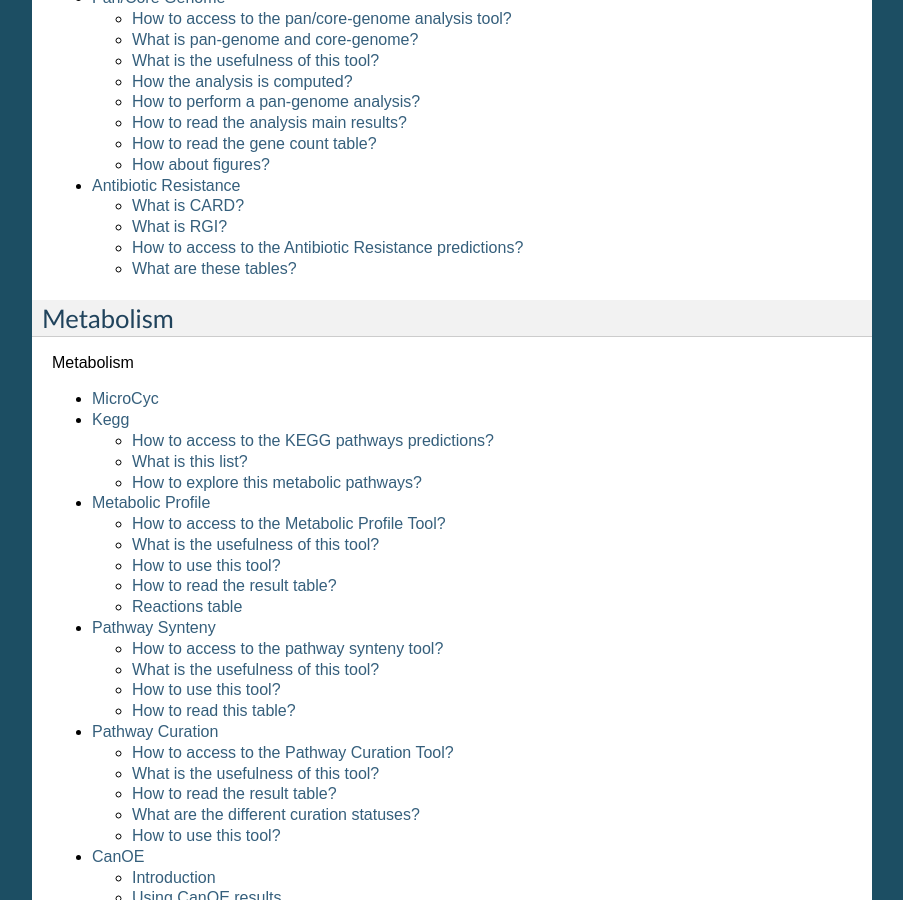
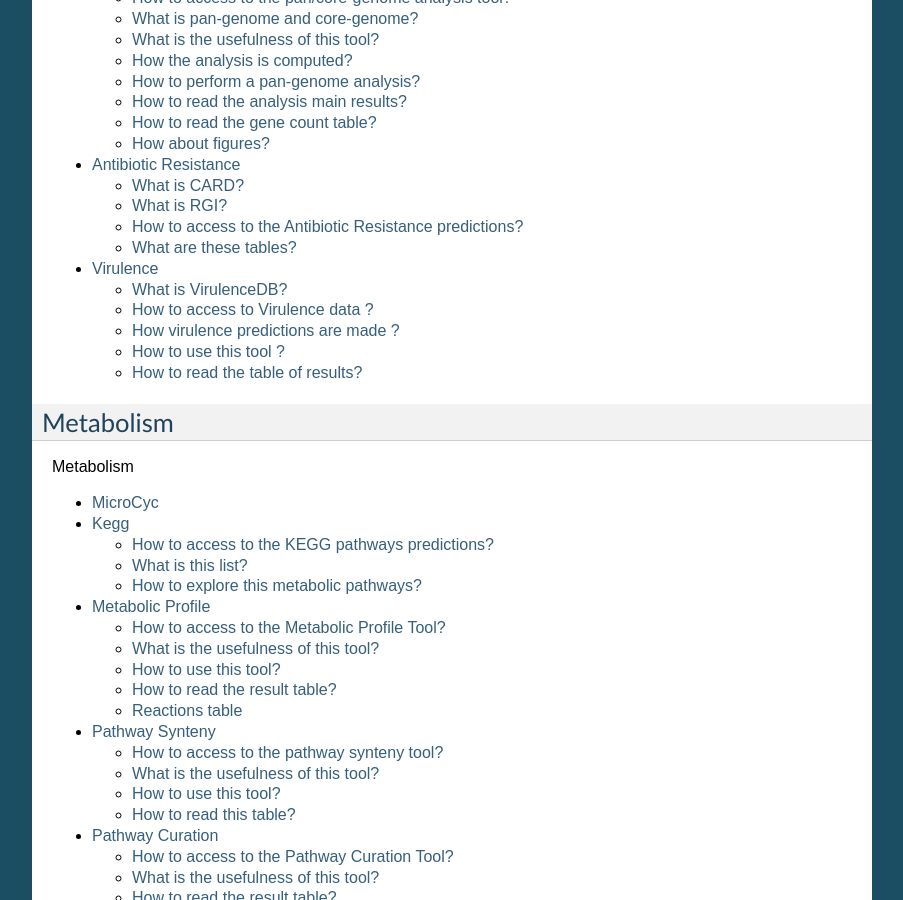
Before and after one commit to labgem/microscope-user-doc, a Sphinx documentation site: the page built from docs/index.rst, in a window 1280 px wide and 900 px high, scrolled down 2093 px. Shown: the whole window, without its empty margins (198-1101 px from the left). Built offline with Sphinx 7.4.7, drawn with Linux system fonts in a browser that asks for light colours; formulas are drawn with MathJax 3; some of the changed lines change nothing that is shown.

Commit message:
commit index virulence + modif info

```diff
--- a/docs/content/mage/info.rst
+++ b/docs/content/mage/info.rst
@@ -1180,42 +1180,112 @@
 Eval: Evalues of the alignment
 Coverage: Coverage of the HMM coverage= (endB-beginB)/lengthB. It gives an indication about how complete the module is.
 
-=========
-CARD
-=========
+	=========
+	CARD
+	=========
 
 
-What is CARD?
-------------------
-The `CARD <https://card.mcmaster.ca/home>`_   is a rigorously curated collection of known resistance determinants and associated antibiotics, organized by the Antibiotic Resistance Ontology (ARO) and AntiMicrobial Resistance (AMR) gene detection models.
+	What is CARD?
+	------------------
+	The `CARD <https://card.mcmaster.ca/home>`_   is a rigorously curated collection of known resistance determinants and associated antibiotics, organized by the Antibiotic Resistance Ontology (ARO) and AntiMicrobial Resistance (AMR) gene detection models.
 
 
-Citations:
+	Citations:
 
-`McArthur et al. 2013. The Comprehensive Antibiotic Resistance Database. Antimicrobial Agents and Chemotherapy, 57, 3348-3357. [PMID 23650175] <http://www.ncbi.nlm.nih.gov/pubmed/23650175>`_
+	`McArthur et al. 2013. The Comprehensive Antibiotic Resistance Database. Antimicrobial Agents and Chemotherapy, 57, 3348-3357. [PMID 23650175] <http://www.ncbi.nlm.nih.gov/pubmed/23650175>`_
 
 
-`Jia et al. 2016. CARD 2017: expansion and model-centric curation of the comprehensive antibiotic resistance database. Nucleic Acid Research. [PMID 27789705] <http://www.ncbi.nlm.nih.gov/pubmed/27789705>`_
+	`Jia et al. 2016. CARD 2017: expansion and model-centric curation of the comprehensive antibiotic resistance database. Nucleic Acid Research. [PMID 27789705] <http://www.ncbi.nlm.nih.gov/pubmed/27789705>`_
 
 
-How to read CARD results:
+	How to read CARD results:
 
-.. image:: img/CARD_Homologs_annot.PNG
+	.. image:: img/CARD_Homologs_annot.PNG
 
-.. image:: img/CARD_Variants_annot.PNG
+	.. image:: img/CARD_Variants_annot.PNG
 
-* **ARO id**: ARO number with a link on CARD website
-* **Hit Type**: Perfect, Strict or Loose
-* **Score**: Blast bitscore
-* **Eval**: Blast e-value
-* **Ident**: Blast aa identity %
-* **CARD Name**: name of the protein/gene in CARD
-* **CARD Synonyms**: synonym names
-* **CARD Organism**: organism of the reference sequence
-* **CARD SNP**: predicted SNPs confering the resistance
-* **CARD Description**: description of the protein/gene in CARD
-* **Resistance to**: antibiotic terms related to the resistance
-* **Mechanisms**: mechanism involved in Antibiotic Resistance
-* **PubMedId**: related publications
+	* **ARO id**: ARO number with a link on CARD website
+	* **Hit Type**: Perfect, Strict or Loose
+	* **Score**: Blast bitscore
+	* **Eval**: Blast e-value
+	* **Ident**: Blast aa identity %
+	* **CARD Name**: name of the protein/gene in CARD
+	* **CARD Synonyms**: synonym names
+	* **CARD Organism**: organism of the reference sequence
+	* **CARD SNP**: predicted SNPs confering the resistance
+	* **CARD Description**: description of the protein/gene in CARD
+	* **Resistance to**: antibiotic terms related to the resistance
+	* **Mechanisms**: mechanism involved in Antibiotic Resistance
+	* **PubMedId**: related publications
 
-You can access to the `CARD Result page <../compgenomics/card.html>`_ by clicking on  **Antibiotic Resistance** tab in the Comparative Genomics menu.
+	You can access to the `CARD Result page <../compgenomics/card.html>`_ by clicking on  **Antibiotic Resistance** tab in the Comparative Genomics menu.
+
+
+	==========
+	Virulence
+	==========
+
+
+	What is VirulenceDB?
+	-------------------------------------------------------
+
+	VirulenceDB is a virulence genes database build using three sets of data:
+
+	•	The core dataset from VFDB (setA), which is composed of genes associated with experimentally verified virulence factors (VFs) for 53 bacterial species
+	•	The VirulenceFinder dataset which includes virulence genes for Listeria, Staphylococcus aureus, Escherichia coli/Shigella and Enterococcus
+	•	A manually curated dataset of reference virulence genes for Escherichia coli (Coli_ref).
+
+	The original virulence factors classification from VFDB has been hierarchically attributed to each gene as frequently as possible, in order to provide a functional interpretation of your results.
+	New virulence factors have also been added to VirulenceFinder and Coli_ref database to describe as best as possible the gene functions.
+
+	|
+
+	Know more about `VFDB <http://www.mgc.ac.cn/VFs/>`_
+
+	Know more about `VirulenceFinder <https://cge.cbs.dtu.dk/services/VirulenceFinder/>`_
+
+	|
+
+	**References:**
+
+	|
+
+	Chen LH, Zheng DD, Liu B, Yang J and Jin Q, 2016. VFDB 2016: hierarchical and refined dataset for big data analysis-10 years on. Nucleic Acids Res. 44(Database issue):D694-D697.
+
+	Joensen KG, Scheutz F, Lund O, Hasman H, Kaas RS, Nielsen EM, Aarestrup FM.
+	J. Clin. Real-time whole-genome sequencing for routine typing, surveillance, and outbreak detection of verotoxigenic Escherichia coli.  Micobiol. 2014. 52(5): 1501-1510.
+
+
+	How to read the table of results?
+
+
+	•	Label / Gene / Product : Label, name of the gene and its product predicted by the Microscope platform
+	•	Virulence gene description : Vir Organism, Vir Gene, VF name, VF classes, VF pathotypes, VF structure, VF function, VF characteristic, VF mechanism
+	•	Result interpretation: Score from Blast, E-value, orderQ (rank of the BLAST hit for the protein of the query genome) and orderB (rank of the BLAST hit for the protein of the virulence database).
+
+	|
+
+	**Additionnal information on VF classes:**
+
+	|
+
+	They are divided into 4 main classes as proposed by VFDB:
+
+	•	Offensive virulence factors
+	•	Defensive virulence factors
+	•	Nonspecific virulence factors
+	•	Regulation of virulence-associated genes
+
+	A gene can be involved in many classes. For exemple, the gene kpsE (Capsule polysaccharide export inner-membrane protein KpsE) from E. coli can act both as an offensive virulence factor and a defensive virulence factor.
+
+	So the VF classes corresponding is “Offensive virulence factors, Invasion, Defensive virulence factors, Antiphagocytosis“ which correspond to :
+
+	1. Offensive virulence factors
+
+	  1.1 Invasion
+
+	2. Defensive virulence factors
+
+	  2.1 Antiphagocytosis
+
+	You can access to the `Virulence Result page <../compgenomics/virulence.html>`_ by clicking on  **Virulence** tab in the Comparative Genomics menu.
--- a/docs/index.rst
+++ b/docs/index.rst
@@ -65,6 +65,7 @@
    content/compgenomics/RefSeqstats
    content/compgenomics/pancoreTool
    content/compgenomics/card
+   content/compgenomics/virulence
 
 ==========
 Metabolism
```
